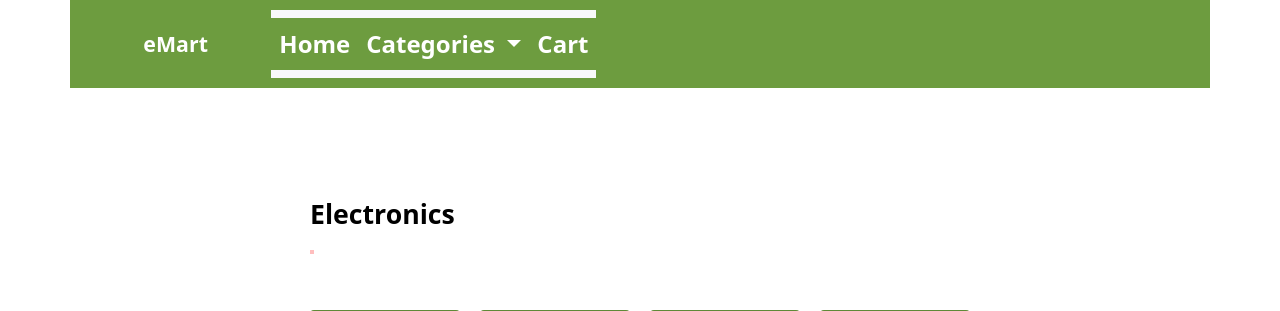
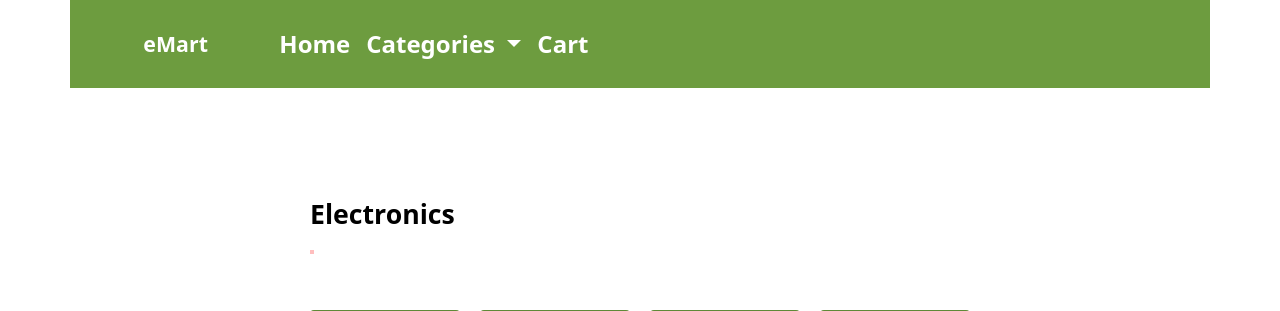
Before and after one commit to TakiYasirUIU/emart, a PHP site: page /categories.php?id=6 in a window 1280 px wide. Shown: the top 311 px of the page. Run offline with PHP 8.4, Linux system fonts and the light colour scheme; data comes from the database, SQL or seed files in the repository.

Commit message:
catagory nav update

```diff
--- a/categories.php
+++ b/categories.php
@@ -26,7 +26,7 @@
         <div class="right_container">
 
             <div class="bottom">
-              <nav class="navbar navbar-expand-lg navbar-light bg-light">
+              <nav class="navbar navbar-expand-lg navbar-light ">
                 <div class="container-top">
                   <button class="navbar-toggler" type="button" data-bs-toggle="collapse" data-bs-target="#navbarSupportedContent" aria-controls="navbarSupportedContent" aria-expanded="false" aria-label="Toggle navigation">
                     <span class="navbar-toggler-icon"></span>
```
